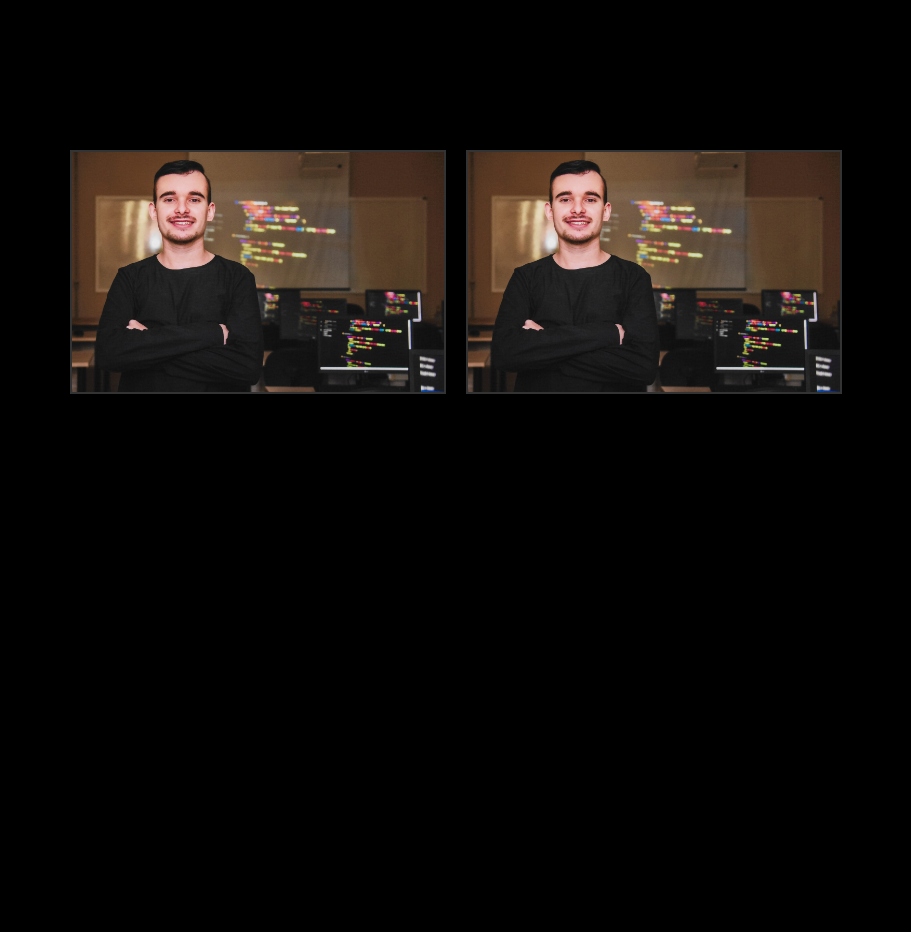
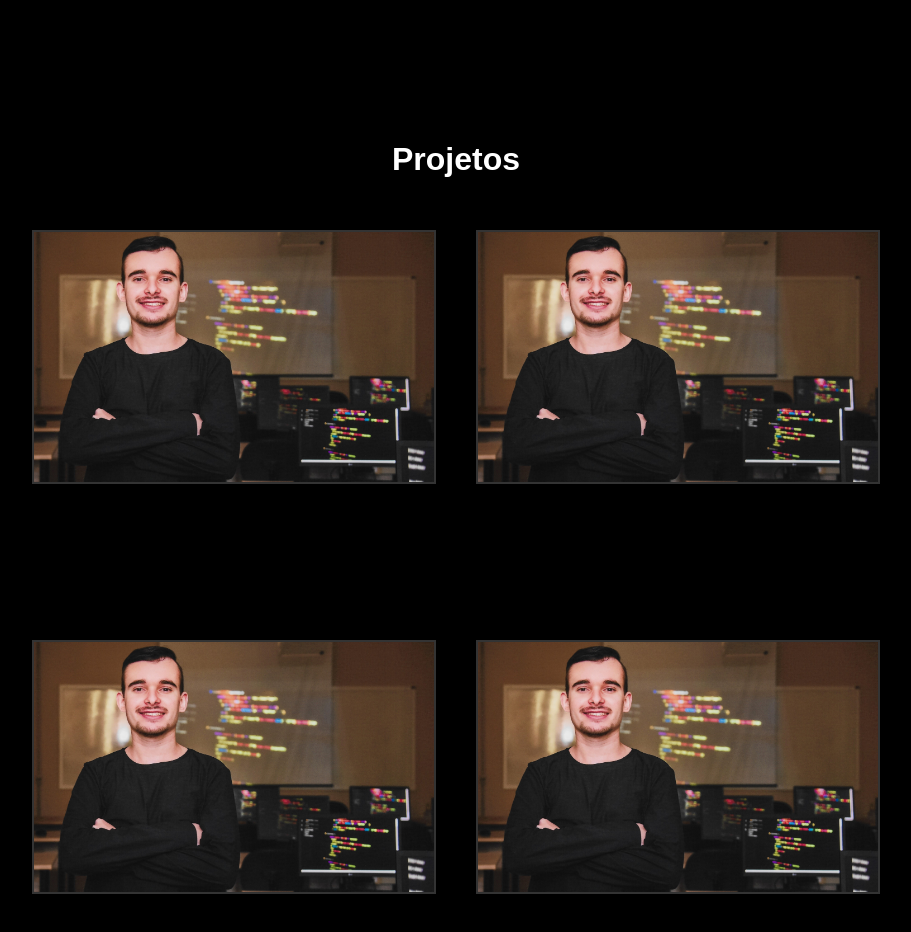
Before and after one commit to EmanoelFrt/Portfolio, a React (Create React App) app: page / in a window 1280 px wide. Shown: the part 1480-2412 px from the top of the page, without its empty margins (184-1095 px from the left). Built offline with nearby package versions, Linux system fonts and the light colour scheme.

Commit message:
Atualização em lista de projetos

```diff
--- a/src/App.js
+++ b/src/App.js
@@ -2,8 +2,9 @@ import React, { useEffect, useState } from 'react';
 import './App.css';
 import Banner from './components/Banner/Banner';
 import Header from './components/Header';
-import ListaProjetos from './components/ListaProjetos';
-import SobreMim from './components/SobreMim';
+import ListaProjetos from './components/Projeto/ListaProjetos';
+import SobreMim from './components/SobreMim/SobreMim';
+import './components/ScrollBar.css';
 
 function App() {
 
@@ -16,6 +17,19 @@ function App() {
       descricao: 'Teste',
       nome: 'Teste Nome'
     },
+    {
+      imageSrc: 'FotoBanner_old.jpg',
+      imageGif: 'animated.gif',
+      descricao: 'Teste',
+      nome: 'Teste Nome'
+    },
+    {
+      imageSrc: 'FotoBanner_old.jpg',
+      imageGif: 'animated.gif',
+      descricao: 'Teste',
+      nome: 'Teste Nome'
+    },
+    ,
     {
       imageSrc: 'FotoBanner_old.jpg',
       imageGif: 'animated.gif',
--- a/src/components/ListaProjetos.css
+++ b/src/components/Projeto/ListaProjetos.css
@@ -1,7 +1,6 @@
 .projeto-list {
   margin-top: 10px;
   height: 100vh;
-  min-height: 800px;
   padding: 20px;
   display: flex;
   flex-wrap: wrap;
--- a/src/components/ListaProjetos.js
+++ b/src/components/Projeto/ListaProjetos.js
@@ -1,6 +1,6 @@
 import React, { useState } from 'react';
-import Projeto from './Projeto';
-import Modal from './Modal'; // Importe o componente Modal
+import Projeto from './Projeto.js';
+import Modal from './ModalProjeto.js'; // Importe o componente Modal
 import './ListaProjetos.css';
 
 const ListaProjetos = ({ projetos }) => {
@@ -19,6 +19,8 @@ const ListaProjetos = ({ projetos }) => {
   };
 
   return (
+    <div>
+      <h1>Projetos</h1>
       <div className="projeto-list">
         {projetos.map((projeto, index) => (
           <Projeto
@@ -33,6 +35,7 @@ const ListaProjetos = ({ projetos }) => {
           <Modal projeto={projetoSelecionado} onClose={handleCloseModal} />
         )}
       </div>
+    </div>
   );
 };
 
--- a/src/components/Modal.js
+++ b/src/components/Projeto/ModalProjeto.js
@@ -1,12 +1,12 @@
 import React from 'react';
-import './Modal.css'; // Importe os estilos do modal
+import './ModalProjeto.css'; // Importe os estilos do modal
 
 const Modal = ({ projeto, onClose }) => {
-    const image = require(`../assets/img/${projeto.imageGif}`);
+    const image = require(`../../assets/img/${projeto.imageGif}`);
   return (
     <div className="modal-overlay">
       <div className="modal-content">
-        <h2>Detalhes do Projeto</h2>
+        <h2>{projeto.nome}</h2>
         <button className="modal-close-button" onClick={onClose}>
           Fechar
         </button>
@@ -22,10 +22,6 @@ const Modal = ({ projeto, onClose }) => {
           {/* Parte Direita (Outras Informações) */}
           <div className="modal-right">
             <div>
-              <h3>Nome do Projeto:</h3>
-              <p>{projeto.nome}</p>
-            </div>
-            <div>
               <h3>Descrição do Projeto:</h3>
               <p>{projeto.descricao}</p>
             </div>
--- a/src/components/Projeto.css
+++ b/src/components/Projeto/Projeto.css
@@ -1,7 +1,7 @@
-
 .projeto {
-  width: 30%; /* Largura inicial em relação à largura do container pai */
-  height: 30%; /* Largura inicial em relação à largura do container pai */
+  width: 400px;
+  height: 250px; /* Define a altura fixa ou ajuste conforme necessário */
+  margin: 10px; /* Adicione margens para o espaçamento entre os elementos */
   border: 2px solid #333;
   cursor: pointer;
   display: flex;
--- a/src/components/Projeto.js
+++ b/src/components/Projeto/Projeto.js
@@ -2,7 +2,7 @@ import React from 'react';
 import './Projeto.css'; // Importe os estilos
 
 const Projeto = ({ imageSrc, onClick }) => {
-  const image = require(`../assets/img/${imageSrc}`);
+  const image = require(`../../assets/img/${imageSrc}`);
 
   return (
     <div className="projeto" onClick={onClick}>
--- /dev/null
+++ b/src/components/ScrollBar.css
@@ -0,0 +1,15 @@
+/* Estilizando a barra de rolagem */
+::-webkit-scrollbar {
+    width: 10px; /* Largura da barra de rolagem */
+  }
+
+  /* Estilizando o traço da barra de rolagem */
+  ::-webkit-scrollbar-thumb {
+    background: #232323; /* Cor da barra de rolagem */
+    border-radius: 5px; /* Raio das bordas da barra de rolagem */
+  }
+
+  /* Estilizando a área de rolagem (traseira) */
+  ::-webkit-scrollbar-track {
+    background: black; /* Cor de fundo da área de rolagem */
+  }
```
Also changed, not shown: src/components/SobreMim/SobreMim.js (renamed from src/components/SobreMim.js, +10 -10 lines), src/components/Projeto/ModalProjeto.css (renamed from src/components/Modal.css), src/components/SobreMim/SobreMim.css (renamed from src/components/SobreMim.css). Lines whose indentation alone changed are shown as unchanged.
